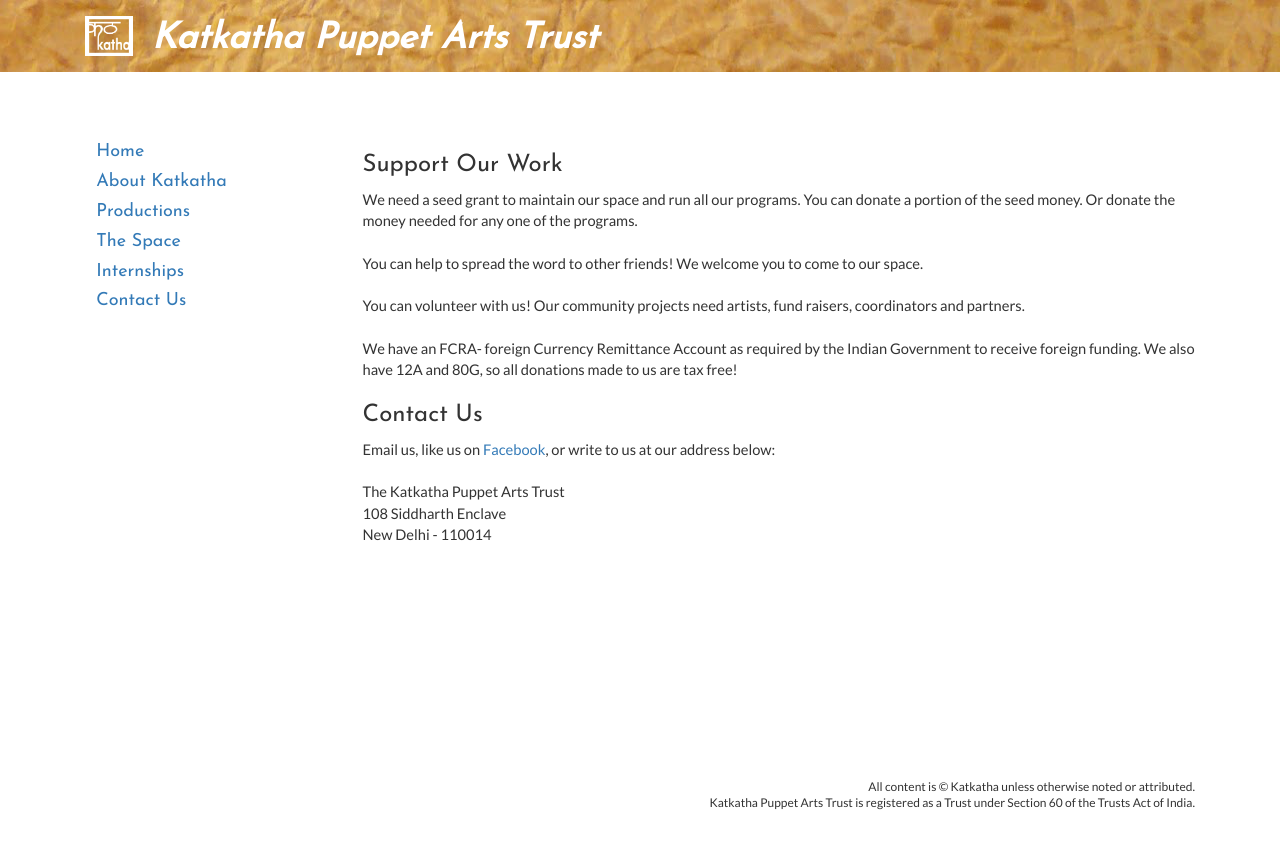
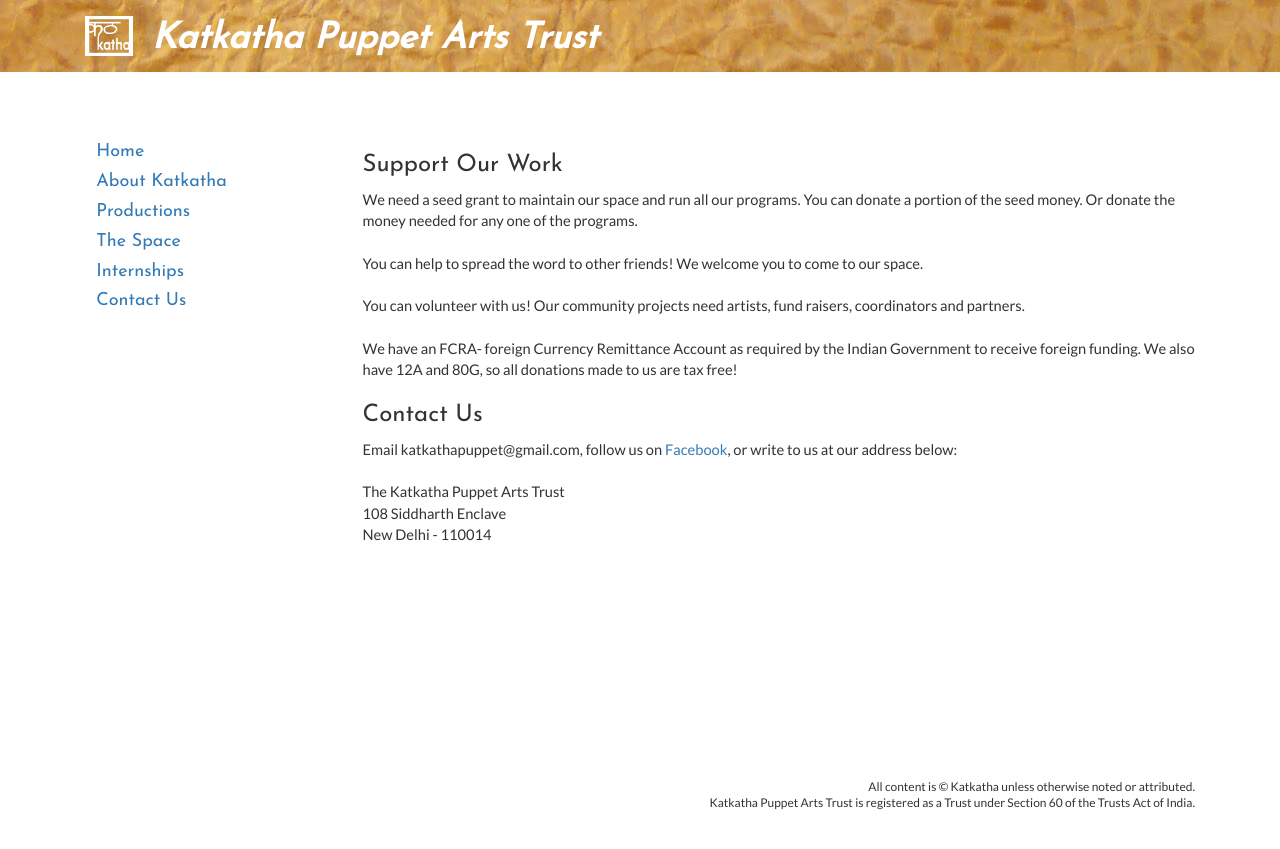
Before and after one commit to katkatha/katkatha.org, a Jekyll site: the page built from _posts/2017-02-09-contact.markdown, in a window 1280 px wide. Shown: the top 849 px of the page. Built offline with Jekyll 4.4.1, drawn with Linux system fonts in a browser that asks for light colours; nearby versions of some CDN libraries.

Commit message:
Update 2017-02-09-contact.markdown

```diff
--- a/_posts/2017-02-09-contact.markdown
+++ b/_posts/2017-02-09-contact.markdown
@@ -17,7 +17,7 @@
 
 <h3>Contact Us</h3>
 
-Email us, like us on <a href="https://www.facebook.com/katkathapuppetry/">Facebook</a>, or write to us at our address below:
+Email katkathapuppet@gmail.com, follow us on <a href="https://www.facebook.com/katkathapuppetry/">Facebook</a>, or write to us at our address below:
 
 <p>
 The Katkatha Puppet Arts Trust
```
